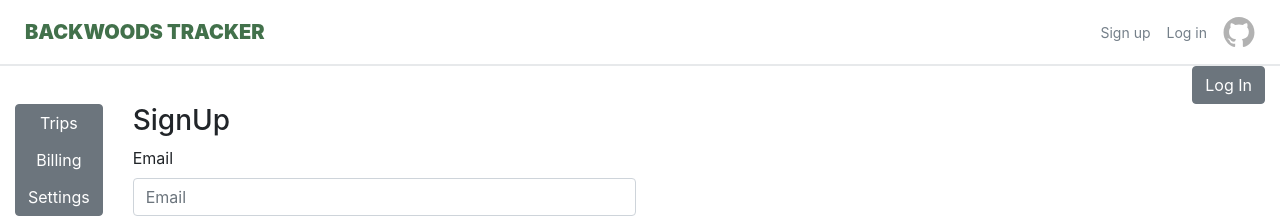
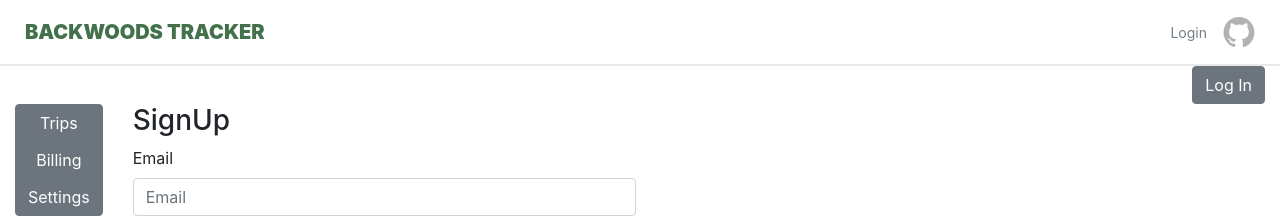
Before and after one commit to BloomTech-Labs/LabsPT1_bkwds, a React (Create React App) app in the folder client/: page / in a window 1280 px wide. Both pictures are taken after a click on the button "Sign Up". Shown: the top 218 px of the page. Built offline with nearby package versions, Linux system fonts and the light colour scheme.

Commit message:
Nav component: Show Login or Signup in navlinks based on route

```diff
--- a/client/src/components/Nav/index.js
+++ b/client/src/components/Nav/index.js
@@ -36,10 +36,10 @@ const NavStyles = styled.div`
   }
 `
 
-const UnauthenticatedLinks = () => (
+const UnauthenticatedLinks = ({ pathname }) => (
   <div className="unauthenticated-links">
-    <Link to="/signup">Sign up</Link>
-    <Link to="/login">Log in</Link>
+    {pathname === "/login" ? <Link to="/signup">Sign up</Link> : null}
+    {pathname === "/signup" ? <Link to="/login">Login</Link> : null}
   </div>
 )
 
@@ -50,20 +50,27 @@ const AuthenticatedLinks = () => (
   </div>
 )
 
+function isProtectedPath(pathname, pathArray) {
+  return pathArray.reduce(
+    (acc, curr) => (pathname === curr ? true : acc),
+    false
+  )
+}
+
 const Nav = props => {
   const { isLoggedIn } = props
   const { pathname } = props.location
-  const isHomeOrAuthPath = ["/", "/login", "/signup"].reduce(
-    (acc, curr) => (pathname === curr ? true : acc),
-    false
-  )
+  const protectedPaths = ["/", "/login", "/signup"]
+  const isHomeOrAuthPath = isProtectedPath(pathname, protectedPaths)
 
   return (
     <NavStyles>
       <div className="logo">Backwoods Tracker</div>
       <div className="nav-links-wrapper">
         <div className="internal-links">
-          {isHomeOrAuthPath && !isLoggedIn ? <UnauthenticatedLinks /> : null}
+          {isHomeOrAuthPath && !isLoggedIn ? (
+            <UnauthenticatedLinks pathname={pathname} />
+          ) : null}
           {isLoggedIn ? <AuthenticatedLinks /> : null}
         </div>
         <div className="external-links">
```
